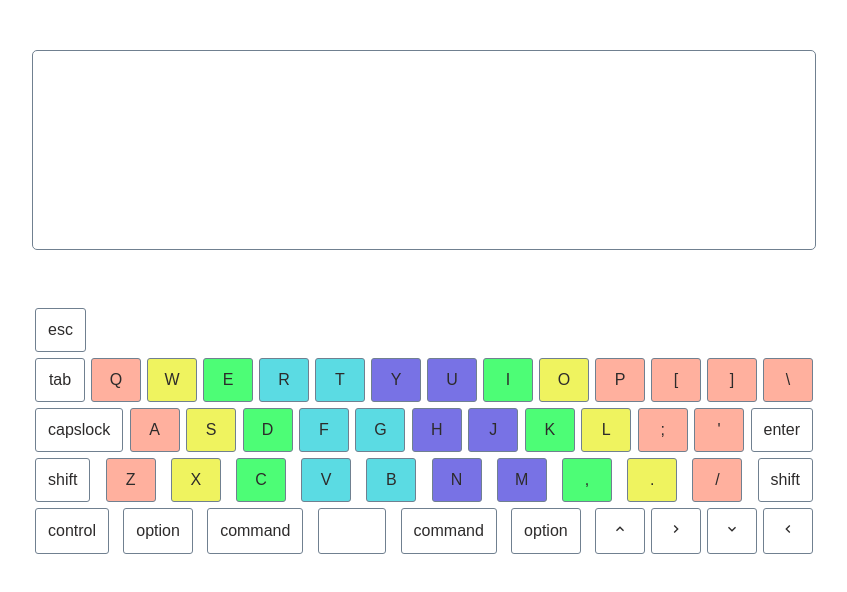
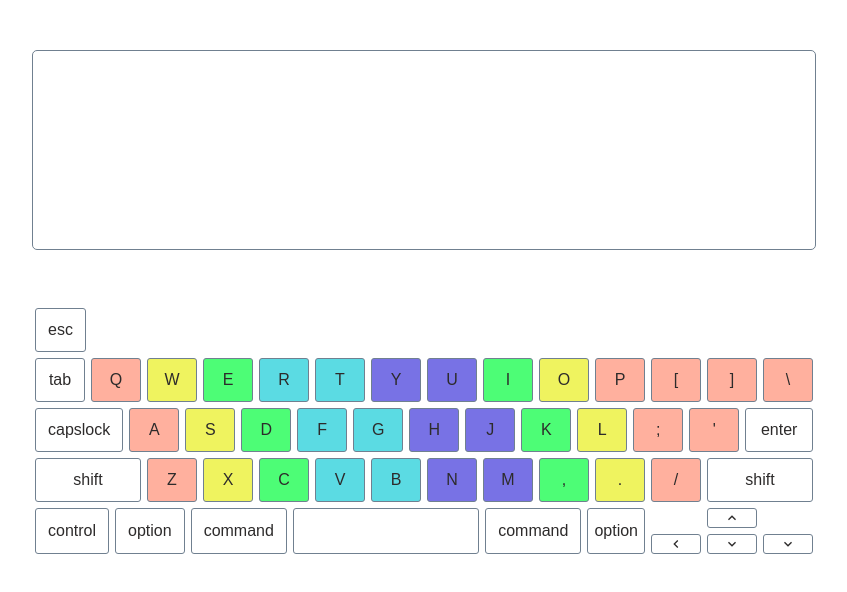
Before and after one commit to fs-engineer/keyboard, a React (Create React App) app: page / in a window 1280 px wide. Shown: the top 592 px of the page, without its empty margins (216-1063 px from the left). Built offline with nearby package versions, Linux system fonts and the light colour scheme.

Commit message:
added arrow keys component

```diff
--- a/src/assets/theme.ts
+++ b/src/assets/theme.ts
@@ -8,6 +8,7 @@ export const theme: DefaultTheme = {
     green: '#4dfd76',
     cyan: '#5bdbe3',
     blue: '#7872e5',
+    orange: '#f6a009',
   },
   border: {
     lightGrey: '#708090FF',
--- /dev/null
+++ b/src/components/ArrowKeys/ArrowKeys.styled.tsx
@@ -0,0 +1,12 @@
+import styled from 'styled-components';
+
+export const KeyContainer = styled.div`
+  display: flex;
+  flex-direction: column;
+  align-items: center;
+`;
+
+export const KeyWrapper = styled.div`
+  display: flex;
+  justify-content: center;
+`;
--- /dev/null
+++ b/src/components/ArrowKeys/ArrowKeys.tsx
@@ -0,0 +1,62 @@
+import React, { FC } from 'react';
+import { keyboardData } from '../../assets';
+import KeyBtn from '../KeyBtn/KeyBtn';
+import { KeyContainer, KeyWrapper } from './ArrowKeys.styled';
+
+interface ArrowKeysProps {
+  currentKey: string | null;
+}
+
+const ArrowKeys: FC<ArrowKeysProps> = ({ currentKey }) => {
+  const topKey = keyboardData.arrows[0];
+  const leftKey = keyboardData.arrows[3];
+  const bottomKey = keyboardData.arrows[2];
+  const rightKey = keyboardData.arrows[2];
+
+  return (
+    <KeyContainer>
+      <KeyWrapper>
+        <KeyBtn
+          key={topKey.code}
+          system={topKey.system}
+          currentKey={currentKey}
+          bgColor={topKey.color}
+          name={topKey.name}
+          icon={topKey.icon}
+          code={topKey.code}
+        />
+      </KeyWrapper>
+      <KeyWrapper>
+        <KeyBtn
+          key={leftKey.code}
+          system={leftKey.system}
+          currentKey={currentKey}
+          bgColor={leftKey.color}
+          name={leftKey.name}
+          icon={leftKey.icon}
+          code={leftKey.code}
+        />
+        <KeyBtn
+          key={bottomKey.code}
+          system={bottomKey.system}
+          currentKey={currentKey}
+          bgColor={bottomKey.color}
+          name={bottomKey.name}
+          icon={bottomKey.icon}
+          code={bottomKey.code}
+        />
+        <KeyBtn
+          key={rightKey.code}
+          system={rightKey.system}
+          currentKey={currentKey}
+          bgColor={rightKey.color}
+          name={rightKey.name}
+          icon={rightKey.icon}
+          code={rightKey.code}
+        />
+      </KeyWrapper>
+    </KeyContainer>
+  );
+};
+
+export default ArrowKeys;
--- a/src/components/KeyBtn/KeyBtn.styled.ts
+++ b/src/components/KeyBtn/KeyBtn.styled.ts
@@ -3,7 +3,7 @@ import { theme } from '../../assets';
 import { ReactNode } from 'react';
 
 interface IButtonProps {
-  system: boolean | undefined;
+  system?: boolean | undefined;
   bgColor: string;
   isActive: boolean;
   children?: string | ReactNode;
@@ -13,26 +13,36 @@ interface IButtonProps {
   data: string;
 }
 
-const isGrow = (props: any) => {
-  console.log(props);
-  return props['data-code'] === 'Space' ||
-    props['data-code'] === 'ShiftRight' ||
-    props['data-code'] === 'ShiftLeft' ||
-    props['data-code'] === 'Enter'
+const isGrow = ({ data }: any): number =>
+  data === 'Space' ||
+  data === 'ShiftRight' ||
+  data === 'ShiftLeft' ||
+  data === 'Enter'
     ? 1
     : 0;
+
+const isArrowKey = ({ data }: any): string | null => {
+  console.log(data);
+  return data === 'ArrowUp' ||
+    data === 'ArrowLeft' ||
+    data === 'ArrowDown' ||
+    data === 'AltRight'
+    ? null
+    : '12px';
 };
 
 export const Button = styled.button<IButtonProps>`
-  text-transform: ${(props: IButtonProps) =>
-    props.system ? 'lowercase' : 'uppercase'};
+  display: flex;
+  justify-content: center;
+  align-items: center;
+  text-transform: ${({ system }) => (system ? 'lowercase' : 'uppercase')};
   font-size: 1rem;
-  color: ${(props: IButtonProps) =>
-    props.data === 'Space' ? 'transparent' : theme.typography.main};
-  padding: 12px;
+  color: ${({ data }) =>
+    data === 'Space' ? 'transparent' : theme.typography.main};
+  padding: ${isArrowKey};
   margin: 3px;
-  background-color: ${(props: IButtonProps) =>
-    props.isActive ? 'orange' : props.bgColor};
+  background-color: ${({ isActive, bgColor, theme }) =>
+    isActive ? theme.background.orange : bgColor};
   border: 1px solid ${theme.border.lightGrey};
   border-radius: 3px;
   min-width: 50px;
--- a/src/components/Keyboard/Keyboard.styled.tsx
+++ b/src/components/Keyboard/Keyboard.styled.tsx
@@ -1,14 +1,17 @@
+import { ReactNode } from 'react';
 import styled from 'styled-components';
 
-export const KeyContainer = styled.div`
+interface IContainer {
+  children: ReactNode;
+}
+
+export const KeyContainer = styled.div<IContainer>`
   display: flex;
   justify-content: center;
   padding: 30px;
 `;
 
-export const KeyWrapper = styled.div`
+export const KeyWrapper = styled.div<IContainer>`
   display: flex;
   justify-content: space-between;
 `;
-
-export const ArrowKeyContainer = styled.div``;
--- a/src/components/Keyboard/Keyboard.tsx
+++ b/src/components/Keyboard/Keyboard.tsx
@@ -1,9 +1,10 @@
-import { useEffect, useState } from 'react';
+import { FC, useEffect, useState } from 'react';
 import KeyBtn from '../KeyBtn/KeyBtn';
 import keyboardData from '../../assets/keyboardData';
-import { ArrowKeyContainer, KeyContainer, KeyWrapper } from './Keyboard.styled';
+import { KeyContainer, KeyWrapper } from './Keyboard.styled';
+import ArrowKeys from '../ArrowKeys/ArrowKeys';
 
-const Keyboard = () => {
+const Keyboard: FC = () => {
   const [currentKey, setCurrentKey] = useState<string | null>(null);
 
   useEffect(() => {
@@ -80,19 +81,20 @@ const Keyboard = () => {
               code={el.code}
             />
           ))}
-          <ArrowKeyContainer>
-            {keyboardData.arrows.map(el => (
-              <KeyBtn
-                key={el.code}
-                system={el.system}
-                currentKey={currentKey}
-                bgColor={el.color}
-                name={el.name}
-                icon={el.icon}
-                code={el.code}
-              />
-            ))}
-          </ArrowKeyContainer>
+          <ArrowKeys currentKey={currentKey} />
+          {/*<ArrowKeyWrapper>*/}
+          {/*  {keyboardData.arrows.map(el => (*/}
+          {/*    <KeyBtn*/}
+          {/*      key={el.code}*/}
+          {/*      system={el.system}*/}
+          {/*      currentKey={currentKey}*/}
+          {/*      bgColor={el.color}*/}
+          {/*      name={el.name}*/}
+          {/*      icon={el.icon}*/}
+          {/*      code={el.code}*/}
+          {/*    />*/}
+          {/*  ))}*/}
+          {/*</ArrowKeyWrapper>*/}
         </KeyWrapper>
       </div>
     </KeyContainer>
--- a/src/styled.d.ts
+++ b/src/styled.d.ts
@@ -7,6 +7,7 @@ interface IPalette {
   green: string;
   cyan: string;
   blue: string;
+  orange: string;
 }
 
 interface IBorder {
```
